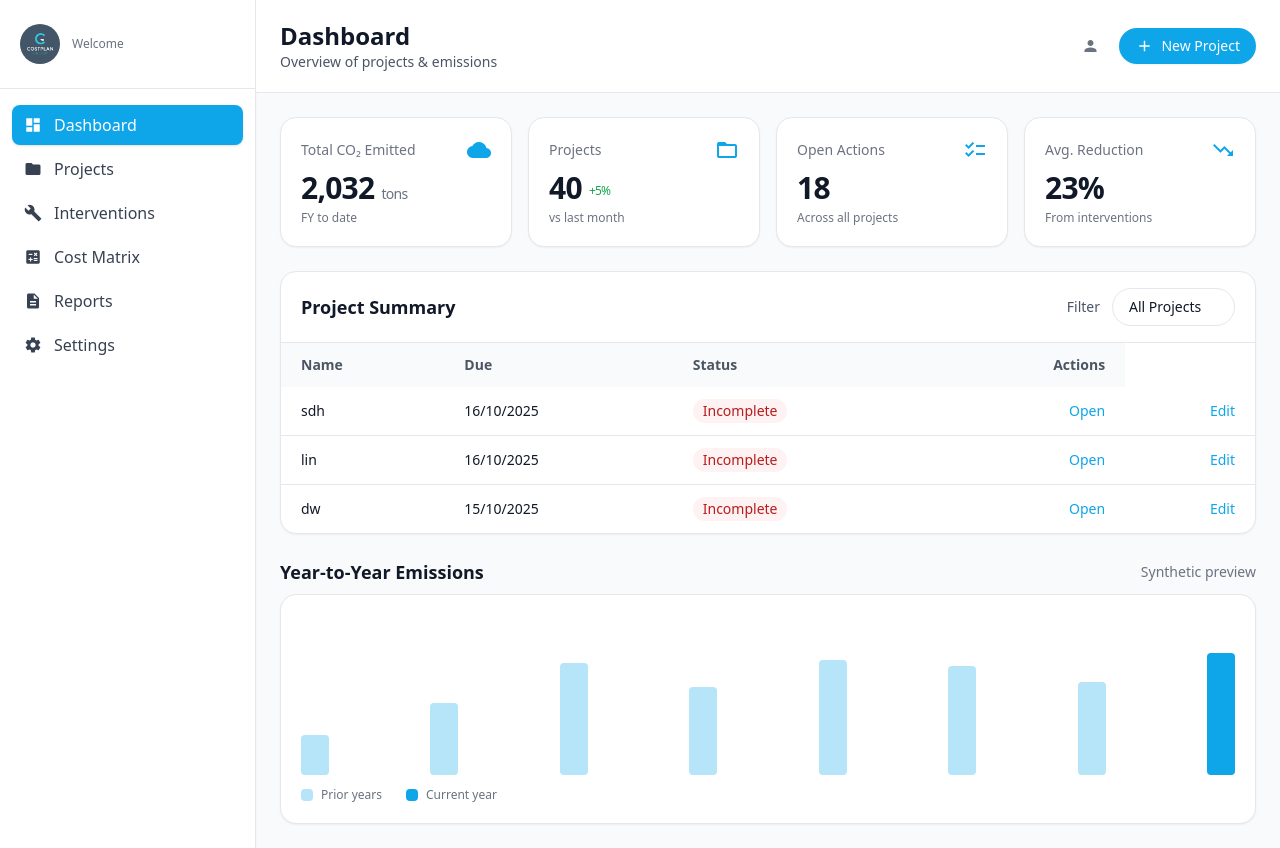
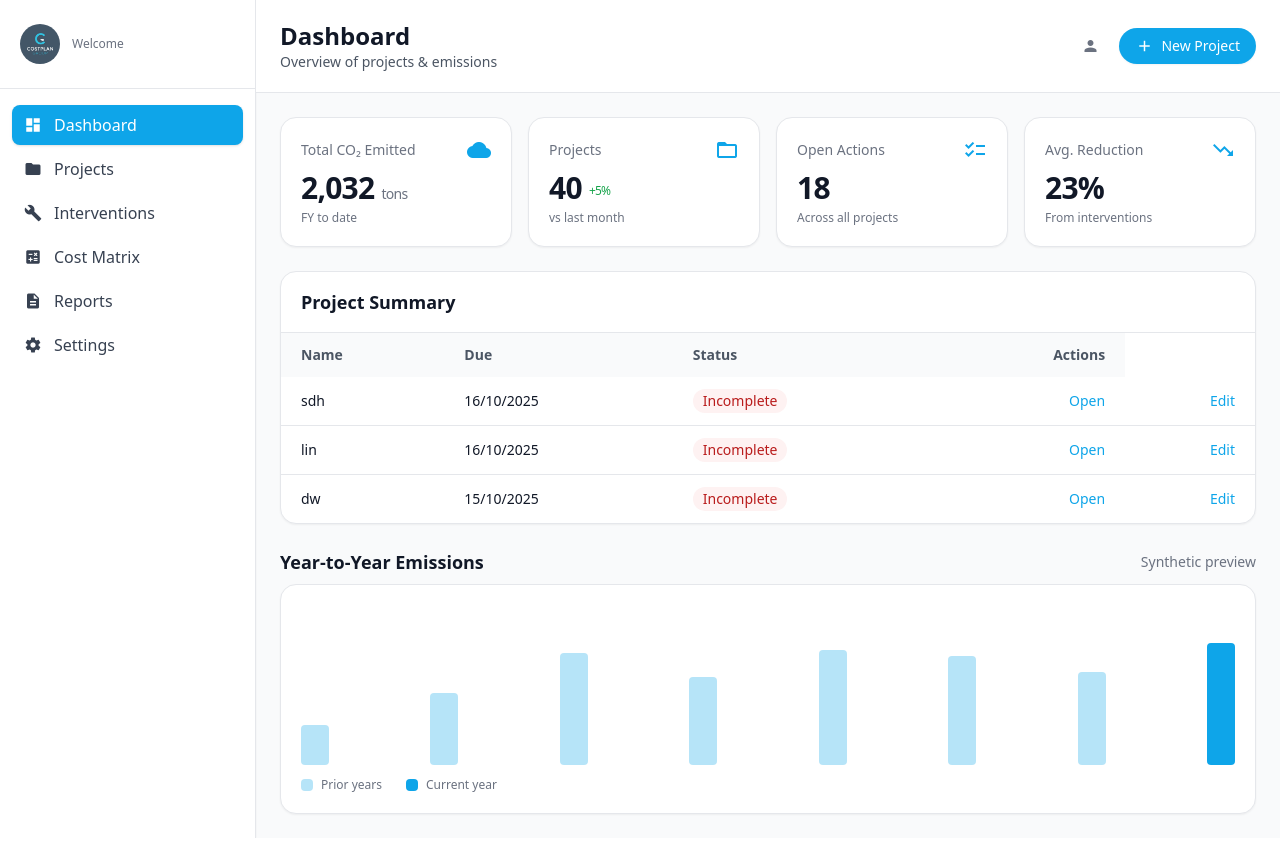
Before and after one commit to Just-Justin-TTV/IFB398-Web-Application, a Django app: page /dashboard/ in a window 1280 px wide. Run offline with Django 5.2, Linux system fonts and the light colour scheme; a user stored in the database is signed in; data comes from the database, SQL or seed files in the repository; both versions use the stored data as it was after the commit; some libraries are stand-ins or nearby versions.

Commit message:
refactor: Remove project filter dropdown from dashboard summary section

```diff
--- a/app1/templates/dashboard.html
+++ b/app1/templates/dashboard.html
@@ -126,14 +126,7 @@
         <section class="bg-white border rounded-2xl shadow-sm">
           <div class="px-5 py-4 border-b flex items-center justify-between">
             <h2 class="text-lg font-semibold">Project Summary</h2>
-            <div class="flex items-center gap-3">
-              <label class="text-sm text-gray-600">Filter</label>
-              <select class="appearance-none rounded-full border px-4 py-2 pr-8 bg-white text-sm focus:outline-none focus:ring-2 focus:ring-brand/30 focus:border-brand">
-                <option>All Projects</option>
-                <option>Active</option>
-                <option>Completed</option>
-              </select>
-            </div>
+
           </div>
 
           <div class="overflow-x-auto">
```
Also changed, not shown: sdt_app.db.
